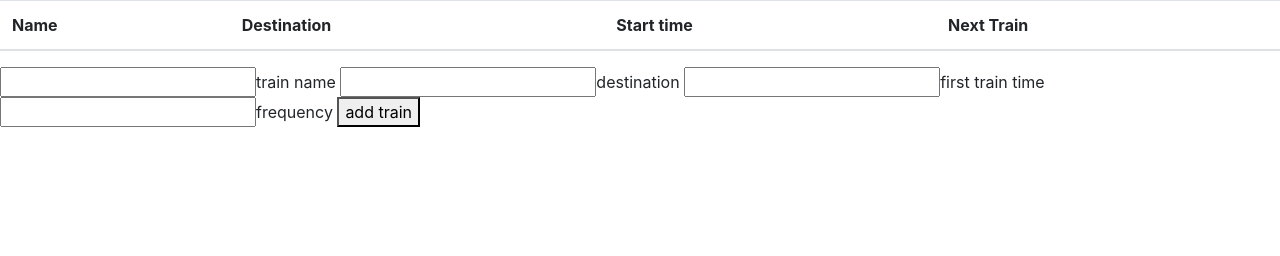
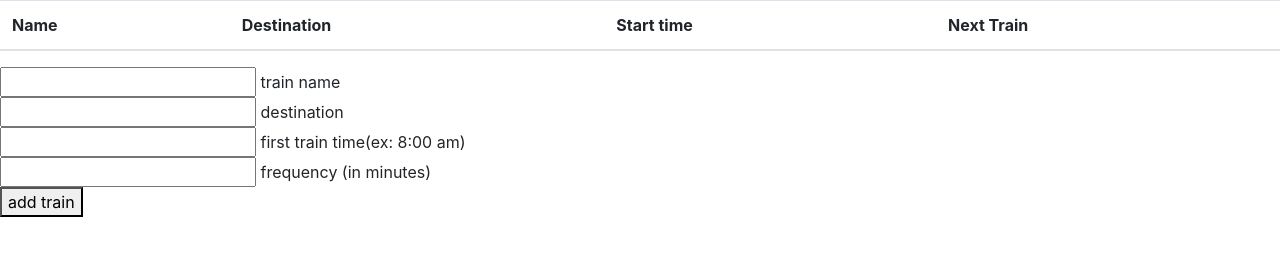
Before and after one commit to ChrisGilliam12/trainschedule, a plain HTML site: page index.html in a window 1280 px wide. Drawn offline with nearby package versions, Linux system fonts and the light colour scheme.

Commit message:
improved formatting for inputs

```diff
--- a/index.html
+++ b/index.html
@@ -27,11 +27,15 @@
             </div>
             <div id = "addTrain">
                 <form id = "newTrain">
-                    <input id ="newTrainName">train name</input>
-                    <input id = "newTrainDestination">destination</input>
-                    <input id = "newTrainTime">first train time</input>
-                    <input id = "newTrainFrequency">frequency</input>
-                    <button id = "submit">add train</button>
+                    <input id ="newTrainName"> train name </input>
+                    <br>
+                    <input id = "newTrainDestination"> destination </input>
+                    <br>
+                    <input id = "newTrainTime"> first train time(ex: 8:00 am) </input>
+                    <br>
+                    <input id = "newTrainFrequency"> frequency (in minutes) </input>
+                    <br>
+                    <button id = "submit"> add train </button>
 
                 </form>
                 <!-- The core Firebase JS SDK is always required and must be listed first -->
@@ -58,6 +62,6 @@
   firebase.analytics();
 </script>
 
-                <script src ="./js/app.js"></script>
+      <script src ="./js/app.js"></script>
     </body>
 </html>
```
